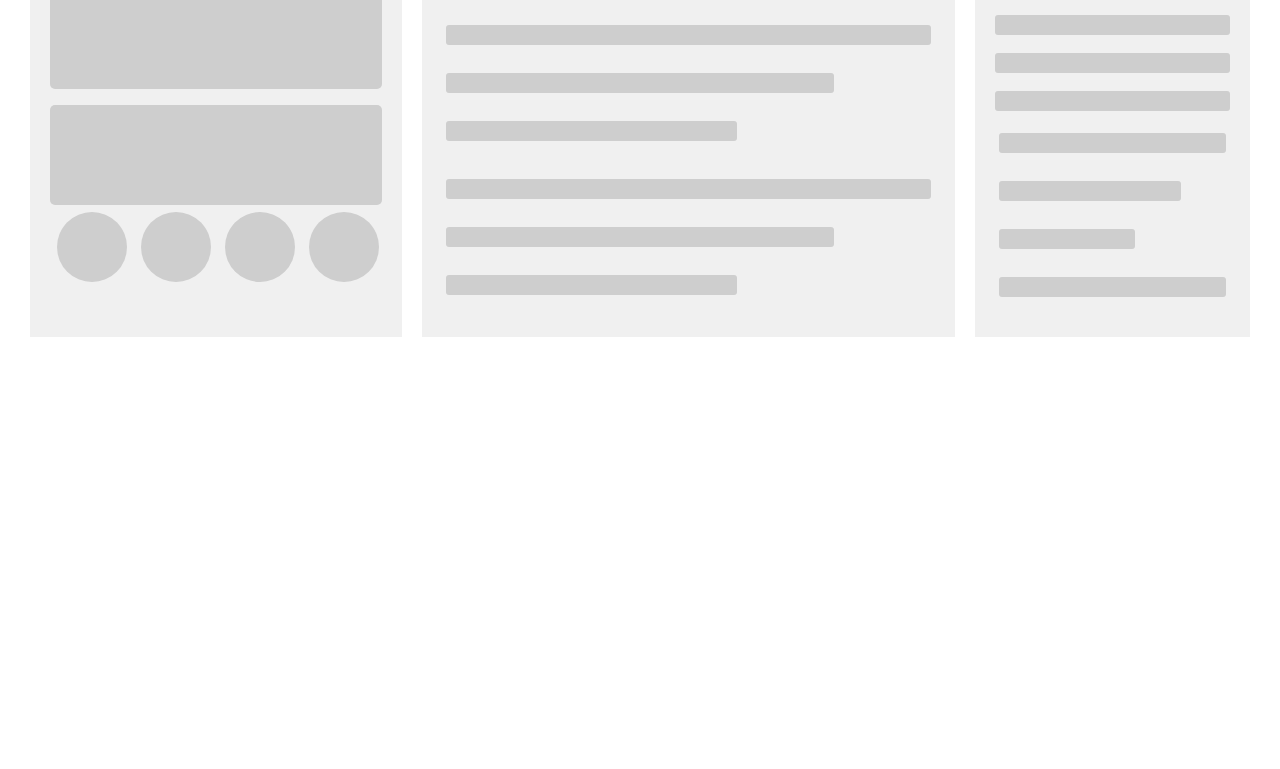
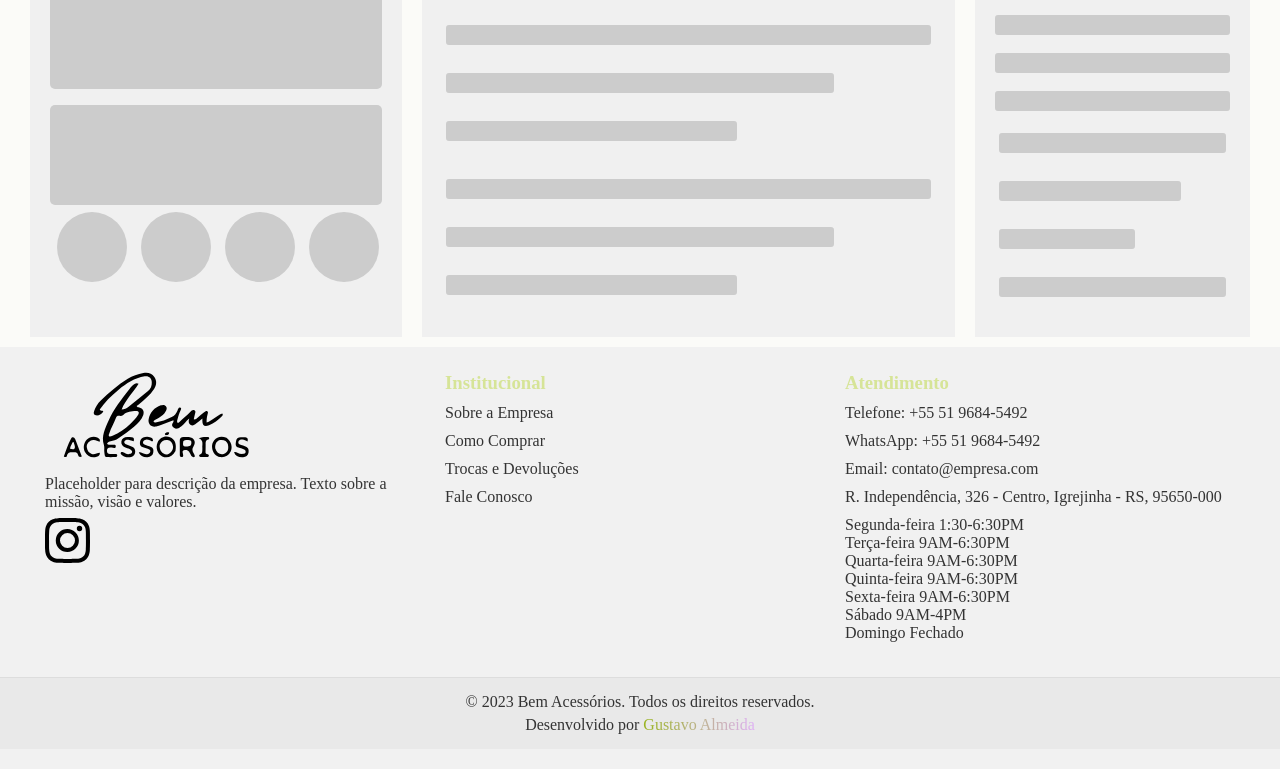
Before and after one commit to GustavoAlmeidaPuff/bem-acessorios-site, a website: page index.html in a window 1280 px wide. Shown: the part 1551-2320 px from the top of the page. Before the commit the page ends 1898 px from the top, so only its background shows below. Drawn offline with Linux system fonts and the light colour scheme.

Commit message:
feat: index footer

```diff
--- a/css/main.css
+++ b/css/main.css
@@ -1,7 +1,7 @@
 /* cores da identidade visual */
 :root {
     --identity-purple: 223, 176, 246;/*#dfb0f6*/
-    --identity-green: 214, 228, 151;
+    --identity-green: 214, 228, 151; /*#d6e497;*/
 }
 
 * {
--- a/css/styles.css
+++ b/css/styles.css
@@ -1,4 +1,8 @@
 @import url(./main.css);
+
+body {
+    background-color: #fbfbf8;
+}
 
 /* HEADER */
 
@@ -267,3 +271,104 @@ placeholders{
 .circulos{
     display: flex;
 }
+
+/* Rodapé */
+.footer {
+    background-color: #f1f1f1;
+    padding: 20px 0;
+    color: #333;
+}
+
+.footer-logo {
+    width: 215px;
+    margin-top: -18px;
+}
+
+.footer-insta-logo{
+    width: 45px;
+    margin-top: 7px;
+}
+
+.footer-container {
+    display: flex;
+    justify-content: space-between;
+    flex-wrap: wrap;
+    max-width: 1200px;
+    margin: 0 auto;
+    padding: 0 20px;
+}
+
+.footer-section {
+    flex: 1;
+    min-width: 200px;
+    margin: 5px;
+}
+
+.footer-section h3 {
+    color: rgb(var(--identity-green));
+    margin-bottom: 10px;
+}
+
+.footer-section ul {
+    list-style: none;
+    padding: 0;
+}
+
+.footer-section ul li {
+    margin-bottom: 10px;
+}
+
+.footer-section ul li a {
+    color: #333;
+    text-decoration: none;
+}
+
+.footer-section ul li a:hover {
+    text-decoration: underline;
+}
+
+.footer-social a {
+    margin-right: 10px;
+}
+
+.footer-bottom {
+    text-align: center;
+    padding: 10px 0;
+    background-color: #e9e9e9;
+    border-top: 1px solid #ddd;
+    margin-top: 20px;
+}
+
+.footer-bottom p {
+    margin: 5px 0;
+}
+
+.footer-bottom a {
+    background: linear-gradient(to right, #99b420, rgb(var(--identity-purple)));
+    -webkit-background-clip: text;
+    -webkit-text-fill-color: transparent;
+}
+
+.footer-bottom a:hover {
+    text-decoration: underline;
+}
+
+.whatsapp-button {
+    position: fixed;
+    bottom: 20px;
+    right: 20px;
+    width: 60px;
+    height: 60px;
+    z-index: 1000;
+}
+
+.whatsapp-button img {
+    width: 100%;
+    height: 100%;
+    border-radius: 50%;
+    transition: transform 0.3s;
+}
+
+.whatsapp-button img:hover {
+    transform: scale(1.1);
+}
--- a/index.html
+++ b/index.html
@@ -234,6 +234,56 @@
             </div>
         </placeholders>
 
+        <!-- Rodapé -->
+        <footer class="footer">
+            <div class="footer-container">
+                <div class="footer-section">
+                    <img class="footer-logo" src="../bem-acessorios-site/assets/images/logo-black.svg" alt="Logo">
+                    <p>Placeholder para descrição da empresa. Texto sobre a missão, visão e valores.</p>
+                    <div class="footer-social">
+                        <a target="_blank" href="https://www.instagram.com/bemacessorios_/"><img class="footer-insta-logo" src="../bem-acessorios-site/assets/images/instagram.svg" alt="Instagram"></a>
+                    </div>
+                </div>
+                <div class="footer-section">
+                    <h3>Institucional</h3>
+                    <ul>
+                        <li><a href="#">Sobre a Empresa</a></li>
+                        <li><a href="#">Como Comprar</a></li>
+                        <li><a href="#">Trocas e Devoluções</a></li>
+                        <li><a href="https://wa.me/555196845492">Fale Conosco</a></li>
+                    </ul>
+                </div>
+                <div class="footer-section">
+                    <h3>Atendimento</h3>
+                    <ul>
+                        <li><a href="tel:+555196845492">Telefone: +55 51 9684-5492</a></li>
+                        <li><a href="https://wa.me/555196845492">WhatsApp: +55 51 9684-5492</a></li>
+                        <li><a href="#">Email: contato@empresa.com</a></li>
+                        <li><a href="#"> R. Independência, 326 - Centro, Igrejinha - RS, 95650-000</a></li>
+                        <li><a style="text-decoration: none; pointer-events: none;" href="#">
+                            Segunda-feira 1:30-6:30PM<br>
+                            Terça-feira 9AM-6:30PM<br>
+                            Quarta-feira 9AM-6:30PM<br>
+                            Quinta-feira 9AM-6:30PM <br>
+                            Sexta-feira 9AM-6:30PM<br>
+                            Sábado 9AM-4PM<br>
+                            Domingo Fechado<br>
+                            </a></li>
+                    </ul>
+                </div>
+            </div>
+            <div class="footer-bottom">
+                <p>&copy; 2023 Bem Acessórios. Todos os direitos reservados.</p>
+                <p>Desenvolvido por <a target="_blank" href="https://www.linkedin.com/in/gustavo-almeida-bb1088264/">Gustavo Almeida</a></p>
+            </div>
+        </footer>
+
+        <div class="whatsapp-button">
+            <a href="https://wa.me/555196845492" target="_blank">
+                <img src="../bem-acessorios-site/assets/images/whatsapp-icon.svg" alt="WhatsApp">
+            </a>
+        </div>
+
         <script src="../bem-acessorios-site/js/scripts.js"></script>
     </body>
 </html>
```
Also changed, not shown: assets/icons/image.png (deleted), assets/images/instagram.svg (added), assets/images/logo-black.svg (added), assets/images/whatsapp-icon.svg (added).
